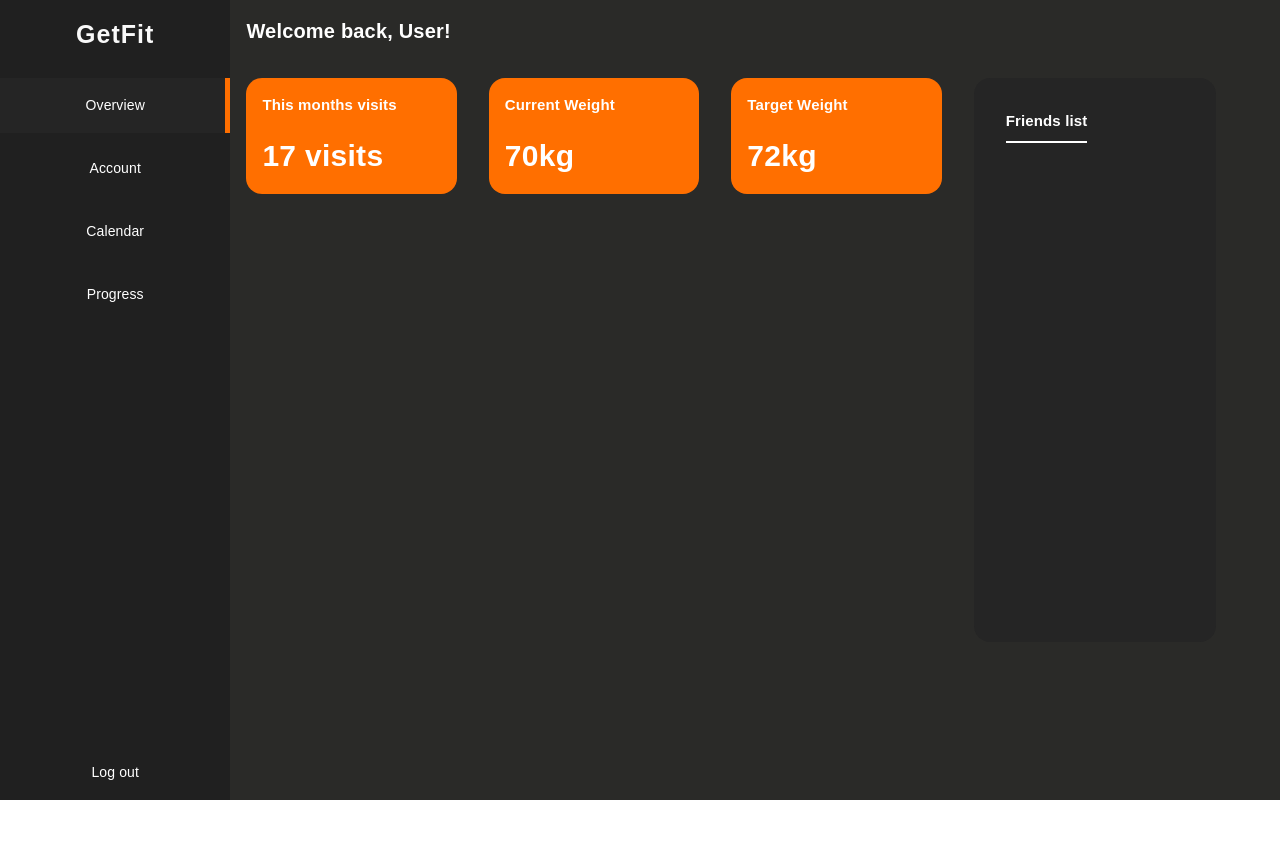
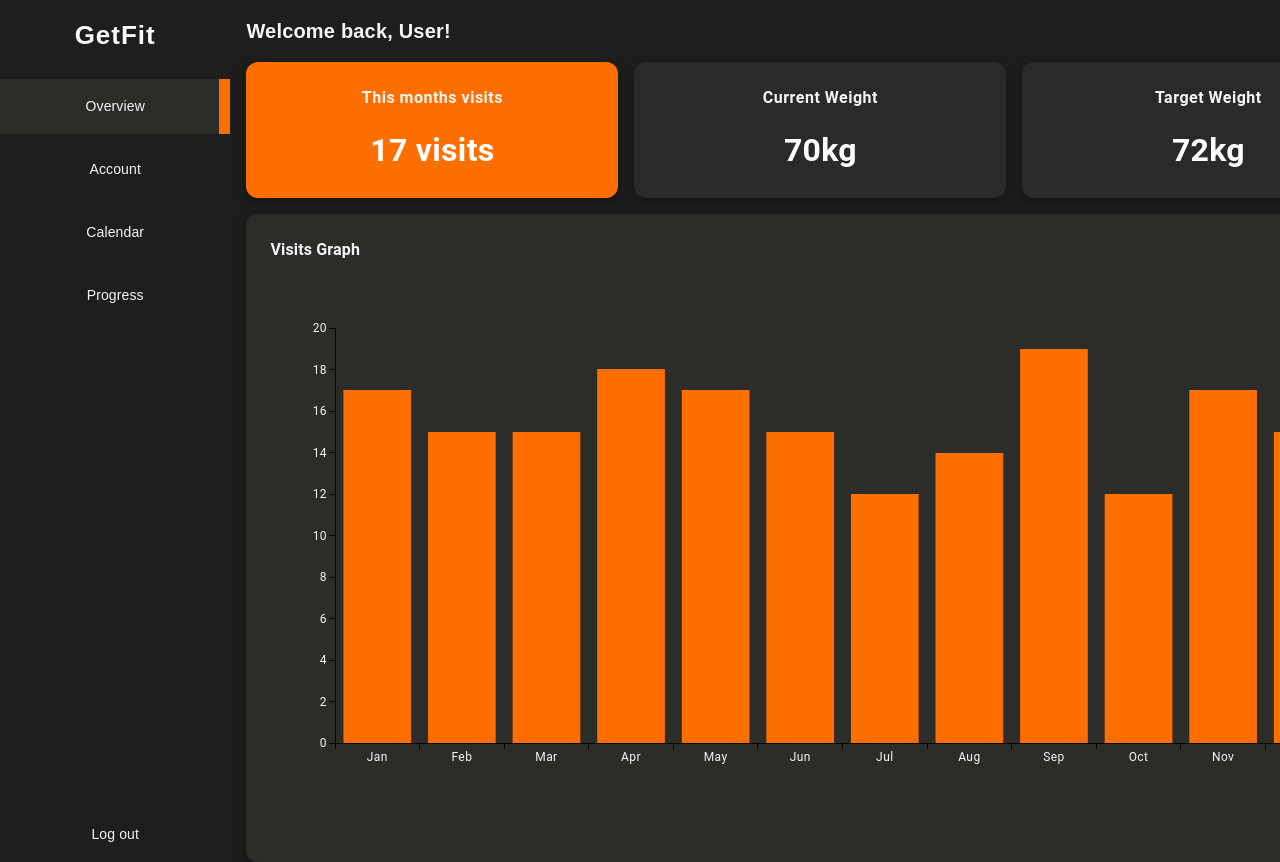
Before and after one commit to Plymouth-University/cousework-JoshuaCavanagh53, a React (Create React App) app in the folder GetFit/frontend/: page /home in a window 1280 px wide. Before the commit the page ends 800 px from the top, so only its background shows below. Built offline with nearby package versions, Linux system fonts and the light colour scheme.

Commit message:
Completion of overview page.
I have completed the final design of the "Overview" page.

```diff
--- a/GetFit/frontend/package.json
+++ b/GetFit/frontend/package.json
@@ -6,6 +6,7 @@
     "@emotion/react": "^11.14.0",
     "@emotion/styled": "^11.14.1",
     "@mui/material": "^7.3.5",
+    "@mui/x-charts": "^8.19.0",
     "@testing-library/dom": "^10.4.1",
     "@testing-library/jest-dom": "^6.9.1",
     "@testing-library/react": "^16.3.0",
--- a/GetFit/frontend/src/Main.js
+++ b/GetFit/frontend/src/Main.js
@@ -1,38 +1,27 @@
 import React, { useState } from "react";
 
-import {
-  Box,
-  Typography,
-} from "@mui/material";
+import { Box, Typography } from "@mui/material";
+import { BarChart } from "@mui/x-charts/BarChart";
 
 const MainPage = () => {
-
   const [overview, selectOverview] = useState(true);
   const [account, selectAccount] = useState(false);
 
-  if (overview) return (
-
-    // Overall Container
-    <Box
-      display="flex"
-      minHeight="100vh"
-      sx={{
-        bgcolor: '#1E1E1C',
-      }}
-    >
+  if (overview)
+    return (
+      <Box display="flex" minHeight="100vh" sx={{ bgcolor: "#1E1E1C" }}>
         {/* Sidebar */}
         <Box
           sx={{
-          width: '18%',
-          minHeight: '100vh',
-          bgcolor: '#202020ff',
-          padding: 0,
-          display: 'flex',
-          flexDirection: 'column',
-          alignItems: 'center',     // Horizontally center content
+            width: "18%",
+            minHeight: "100vh",
+            bgcolor: "linear-gradient(to bottom, #2A2A2A, #1E1E1C)",
+            display: "flex",
+            flexDirection: "column",
+            alignItems: "center",
           }}
         >
-        {/* Logo + Text */}
+          {/* Logo */}
           <Box
             display="flex"
             alignItems="end"
@@ -40,146 +29,81 @@ const MainPage = () => {
             gap={2}
             margin={2}
           >
-
             <Typography
               sx={{
-              color: '#f9f9f9ff',
-              fontWeight: 'bold',
-              fontSize: '25px',
-              letterSpacing: '1px',
-              fontFamily: 'Arial, sans-serif'
+                color: "#f9f9f9",
+                fontWeight: "bold",
+                fontSize: "26px",
+                letterSpacing: "1px",
+                fontFamily: "Arial, sans-serif",
               }}
             >
               GetFit
             </Typography>
           </Box>
 
+          {/* Sidebar Items */}
+          {["Overview", "Account", "Calendar", "Progress"].map((item, idx) => (
+            <Box
+              key={idx}
+              onClick={() => {
+                if (item === "Account") {
+                  selectOverview(false);
+                  selectAccount(true);
+                }
+              }}
+              sx={{
+                mt: 1,
+                width: "100%",
+                height: "55px",
+                cursor: "pointer",
+                background:
+                  item === "Overview"
+                    ? "linear-gradient(to right, #2C2C29 95%, #FF6F00 95%)"
+                    : "transparent",
+                "&:hover": {
+                  background:
+                    "linear-gradient(to right, #2C2C29 95%, #FF6F00 95%)",
+                },
+                display: "flex",
+                alignItems: "center",
+                justifyContent: "center",
+                transition: "background 0.3s ease",
+              }}
+            >
+              <Typography
+                sx={{
+                  fontSize: "14px",
+                  fontFamily: "Arial, sans-serif",
+                  color: "#F5F5F5",
+                }}
+              >
+                {item}
+              </Typography>
+            </Box>
+          ))}
+
+          {/* Log out */}
           <Box
             sx={{
-            marginTop: 1,
-            width: '100%',
-            height: '55px',
-
-            background: 'linear-gradient(to right, #252525ff 98%, #FF6F00 98%)',
-
-            textAlign: 'center',
-            display: 'flex',
-            alignItems: 'center',
-            justifyContent: 'center',}}>
-
+              mt: "auto",
+              width: "100%",
+              height: "55px",
+              "&:hover": {
+                background:
+                  "linear-gradient(to right, #2C2C29 95%, #FF6F00 95%)",
+              },
+              display: "flex",
+              alignItems: "center",
+              justifyContent: "center",
+              cursor: "pointer",
+            }}
+          >
             <Typography
               sx={{
-                fontSize: '14px',
-                fontFamily: 'Arial, sans-serif',
-                textAlign: 'center',
-                color: 'white'
-              }}
-            >
-              Overview
-            </Typography>
-
-
-        </Box>
-
-        <Box
-          sx={{
-            marginTop: 1,
-            width: '100%',
-            height: '55px',
-            '&:hover': {
-                background: 'linear-gradient(to right, #252525ff 98%, #FF6F00 98%)'
-            },
-            textAlign: 'center',
-            display: 'flex',
-            alignItems: 'center',
-            justifyContent: 'center',}}>
-
-            <Typography
-              sx={{
-                fontSize: '14px',
-                fontFamily: 'Arial, sans-serif',
-                textAlign: 'center',
-                color: 'white'
-              }}
-            >
-              Account
-            </Typography>
-        </Box>
-
-        <Box
-
-          sx={{
-            marginTop: 1,
-            width: '100%',
-            height: '55px',
-            '&:hover': {
-                background: 'linear-gradient(to right, #252525ff 98%, #FF6F00 98%)'
-            },
-            textAlign: 'center',
-            display: 'flex',
-            alignItems: 'center',
-            justifyContent: 'center',}}>
-
-            <Typography
-              sx={{
-                fontSize: '14px',
-                fontFamily: 'Arial, sans-serif',
-                textAlign: 'center',
-                color: 'white'
-              }}
-            >
-              Calendar
-            </Typography>
-        </Box>
-
-        <Box
-          onClick={() => {
-            selectOverview(false);
-            selectAccount(true);
-          }}
-          sx={{
-            marginTop: 1,
-            width: '100%',
-            height: '55px',
-            '&:hover': {
-                background: 'linear-gradient(to right, #252525ff 98%, #FF6F00 98%)'
-            },
-            textAlign: 'center',
-            display: 'flex',
-            alignItems: 'center',
-            justifyContent: 'center',}}>
-
-            <Typography
-              sx={{
-                fontSize: '14px',
-                fontFamily: 'Arial, sans-serif',
-                textAlign: 'center',
-                color: 'white'
-              }}
-            >
-              Progress
-            </Typography>
-        </Box>
-
-        <Box
-          sx={{
-            marginTop: "auto",
-            width: '100%',
-            height: '55px',
-            '&:hover': {
-                background: 'linear-gradient(to right, #252525ff 98%, #FF6F00 98%)'
-            },
-            textAlign: 'center',
-            display: 'flex',
-            alignItems: 'center',
-            justifyContent: 'center',}}>
-
-            <Typography
-              sx={{
-                fontSize: '14px',
-                fontFamily: 'Arial, sans-serif',
-                textAlign: 'center',
-                color: 'white'
+                fontSize: "14px",
+                fontFamily: "Arial, sans-serif",
+                color: "#F5F5F5",
               }}
             >
               Log out
@@ -191,218 +115,188 @@ const MainPage = () => {
         <Box
           sx={{
             flex: 1,
-          minHeight: '100vh',
-          width: '100%',
-          bgcolor: '#2a2a28ff',
+            minHeight: "100vh",
+            bgcolor: "#1E1E1C",
+            overflow: "hidden",
           }}
         >
-        {/* Main content goes here */}
-
           <Typography
             sx={{
-            color: 'white',
+              color: "#F5F5F5",
               margin: 2,
-            fontSize: '20px',
-            fontWeight: 'bold',
-            fontFamily: 'Arial, sans-serif'
+              fontSize: "20px",
+              fontWeight: "600",
+              fontFamily: "Arial, sans-serif",
             }}
           >
             Welcome back, User!
           </Typography>
+
+          {/* Responsive Cards Row */}
           <Box
             sx={{
-            display: 'flex',
-            flexDirection: 'row',
-            width: '100%',
-            margin: 0,
-            padding: 0,
-            justifyContent: 'start',
-            alignItems: 'flex-start',
-
+              display: "flex",
+              width: "100%",
+              boxSizing: "border-box",
+              px: 2,
+              gap: 2,
+              alignItems: "flex-start",
             }}
           >
             <Box
+              sx={{ flex: 3, display: "flex", flexDirection: "column", gap: 2 }}
+            >
+              {/* Stat cards */}
+              <Box sx={{ display: "flex", gap: 2 }}>
+                {[
+                  { title: "This months visits", value: "17 visits" },
+                  { title: "Current Weight", value: "70kg" },
+                  { title: "Target Weight", value: "72kg" },
+                ].map((card, i) => (
+                  <Box
+                    key={i}
                     sx={{
-              padding: 2,
-              minWidth: '17%',
-              height: 'auto',
-              background: '#FF6F00',
-              margin: 2,
-              borderRadius: 4,
-              display: 'flex',
-              flexDirection: 'column',
-              alignItems: 'flex-start',
+                      flex: 1,
+                      p: 3,
+                      bgcolor:
+                        card.title === "This months visits"
+                          ? "#FF6F00"
+                          : card.title === "Current Weight"
+                          ? "#2b2929ff"
+                          : "#2b2929ff",
 
-
-            }}>
+                      borderRadius: 3,
+                      boxShadow: "0 4px 12px rgba(0,0,0,0.4)",
+                      display: "flex",
+                      flexDirection: "column",
+                      alignItems: "center",
+                      transition: "transform 0.2s ease, box-shadow 0.2s ease",
+                      "&:hover": {
+                        transform: "translateY(-4px)",
+                        boxShadow: "0 6px 16px rgba(0,0,0,0.6)",
+                      },
+                    }}
+                  >
                     <Typography
                       sx={{
-                      color: 'white',
-                      fontSize: '15px',
-                      fontWeight: 'bold',
-                      fontFamily: 'Arial, sans-serif',
-                      textAlign: 'center'
-
+                        color: "#F5F5F5",
+                        fontWeight: "600",
+                        fontSize: "16px",
+                        letterSpacing: "0.5px",
                       }}
                     >
-                      This months visits
+                      {card.title}
+                    </Typography>
+                    <Typography
+                      sx={{
+                        color: "white",
+                        fontSize: "32px",
+                        fontWeight: "bold",
+                        mt: 2,
+                      }}
+                    >
+                      {card.value}
+                    </Typography>
+                  </Box>
+                ))}
+              </Box>
+
+              {/* Visits Graph card */}
+              <Box
+                sx={{
+                  p: 3,
+                  bgcolor: "#2C2C29",
+                  borderRadius: 3,
+                  boxShadow: "0 4px 12px rgba(0,0,0,0.4)",
+                  height: "600px",
+                  display: "flex",
+                  flexDirection: "column",
+                }}
+              >
+                <Typography sx={{ color: "#F5F5F5", fontWeight: "600", mb: 2 }}>
+                  Visits Graph
                 </Typography>
 
+                <BarChart
+                  xAxis={[
+                    {
+                      data: [
+                        "Jan",
+                        "Feb",
+                        "Mar",
+                        "Apr",
+                        "May",
+                        "Jun",
+                        "Jul",
+                        "Aug",
+                        "Sep",
+                        "Oct",
+                        "Nov",
+                        "Dec",
+                      ],
+                    },
+                  ]}
+                  series={[
+                    {
+                      data: [17, 15, 15, 18, 17, 15, 12, 14, 19, 12, 17, 15],
+                      color: "#FF6F00",
+                    },
+                  ]}
+                  width={1100}
+                  height={500}
+                  margin={{ top: 20, right: 20, bottom: 40, left: 20 }}
+                  sx={{
+                    "& .MuiChartsAxis-root text": { fill: "#F5F5F5" },
+                    "& .MuiChartsLegend-root text": { fill: "#B0B0B0" },
+                    "& .MuiChartsAxis-line": { stroke: "#B0B0B0" },
+                    "& .MuiChartsAxis-tick": { stroke: "#B0B0B0" },
+                  }}
+                />
+              </Box>
+            </Box>
+
+            {/* Friends card */}
+            <Box
+              sx={{
+                flex: 1,
+                p: 3,
+                bgcolor: "#2C2C29",
+                borderRadius: 3,
+                boxShadow: "0 4px 12px rgba(0,0,0,0.4)",
+                minHeight: "750px",
+              }}
+            >
               <Typography
                 sx={{
-                      color: 'white',
-                      fontSize: '30px',
-                      fontFamily: 'Arial, sans-serif',
-                      textAlign: 'center',
-                      fontWeight: 'bold',
-                      marginTop: 2
-                      }}>
-                          17 visits
-                      </Typography>
-
-          </Box>
-
-          <Box
-            sx={{
-              padding: 2,
-              minWidth: '17%',
-              height: 'auto',
-              background: '#FF6F00',
-              margin: 2,
-              borderRadius: 4,
-              display: 'flex',
-              flexDirection: 'column',
-              alignItems: 'flex-start',
-
-
-            }}>
-              <Typography
-                  sx={{
-                      color: 'white',
-                      fontSize: '15px',
-                      fontWeight: 'bold',
-                      fontFamily: 'Arial, sans-serif',
-                      textAlign: 'center'
-
-                  }}
-                  >
-                    Current Weight
-                  </Typography>
-
-              <Typography
-                  sx={{
-                      color: 'white',
-                      fontSize: '30px',
-                      fontFamily: 'Arial, sans-serif',
-                      textAlign: 'center',
-                      fontWeight: 'bold',
-                      marginTop: 2
-                      }}>
-                          70kg
-                      </Typography>
-          </Box>
-
-          <Box
-            sx={{
-              padding: 2,
-              minWidth: '17%',
-              height: 'auto',
-              background: '#FF6F00',
-              margin: 2,
-              borderRadius: 4,
-              display: 'flex',
-              flexDirection: 'column',
-              alignItems: 'flex-start',
-
-
-            }}>
-              <Typography
-                  sx={{
-                      color: 'white',
-                      fontSize: '15px',
-                      fontWeight: 'bold',
-                      fontFamily: 'Arial, sans-serif',
-                      textAlign: 'center'
-
-                  }}
-                  >
-                    Target Weight
-                  </Typography>
-
-              <Typography
-                  sx={{
-                      color: 'white',
-                      fontSize: '30px',
-                      fontFamily: 'Arial, sans-serif',
-                      textAlign: 'center',
-                      fontWeight: 'bold',
-                      marginTop: 2
-                      }}>
-                          72kg
-                      </Typography>
-          </Box>
-
-          <Box
-            sx={{
-              padding: 4,
-              minWidth: '17%',
-              height: '500px',
-              background: '#252525ff',
-              margin: 2,
-              borderRadius: 4,
-              display: 'flex',
-              flexDirection: 'column',
-              alignItems: 'flex-start',
-
-
-            }}>
-              <Typography
-                  sx={{
-                      color: 'white',
-                      fontSize: '15px',
-                      fontWeight: 'bold',
-                      fontFamily: 'Arial, sans-serif',
-                      textAlign: 'start',
-                      margin: 0,
-                      borderBottom: '2px solid white',
-                      paddingBottom: 1,
-
-
-
+                  color: "#F5F5F5",
+                  fontWeight: "600",
+                  borderBottom: "2px solid #FFFFFF",
+                  pb: 1,
                 }}
               >
                 Friends list
               </Typography>
-
-
             </Box>
           </Box>
         </Box>
       </Box>
     );
 
-  if (account) return (
-     // Overall Container
-    <Box
-      display="flex"
-      minHeight="100vh"
-      sx={{
-        bgcolor: '#1E1E1C',
-      }}
-    >
+  if (account)
+    return (
+      <Box display="flex" minHeight="100vh" sx={{ bgcolor: "#1E1E1C" }}>
         {/* Sidebar */}
         <Box
           sx={{
-          width: '18%',
-          minHeight: '100vh',
-          bgcolor: '#2A2A2A',
-          padding: 0,
-          display: 'flex',
-          flexDirection: 'column',
-          alignItems: 'center',     // Horizontally center content
+            width: "18%",
+            minHeight: "100vh",
+            bgcolor: "linear-gradient(to bottom, #2A2A2A, #1E1E1C)",
+            display: "flex",
+            flexDirection: "column",
+            alignItems: "center",
           }}
         >
-        {/* Logo + Text */}
+          {/* Logo */}
           <Box
             display="flex"
             alignItems="end"
@@ -410,49 +304,43 @@ const MainPage = () => {
             gap={2}
             margin={2}
           >
-
             <Typography
               sx={{
-              color: '#f9f9f9ff',
-              fontWeight: 'bold',
-              fontSize: '25px',
-              letterSpacing: '1px',
-              fontFamily: 'Arial, sans-serif'
+                color: "#f9f9f9",
+                fontWeight: "bold",
+                fontSize: "26px",
+                letterSpacing: "1px",
+                fontFamily: "Arial, sans-serif",
               }}
             >
               GetFit
             </Typography>
           </Box>
 
+          {/* Sidebar Items */}
           <Box
             onClick={() => {
               selectOverview(true);
               selectAccount(false);
             }}
             sx={{
-            marginTop: 1,
-            width: '100%',
-            height: '55px',
-            ":hover": {
-                background: 'linear-gradient(to right, #252525ff 98%, #FF6F00 98%)'
+              mt: 1,
+              width: "100%",
+              height: "55px",
+              cursor: "pointer",
+              "&:hover": {
+                background:
+                  "linear-gradient(to right, #2C2C29 95%, #FF6F00 95%)",
               },
-            textAlign: 'center',
-            display: 'flex',
-            alignItems: 'center',
-            justifyContent: 'center',}}>
-
-            <Typography
-              sx={{
-                fontSize: '14px',
-                fontFamily: 'Arial, sans-serif',
-                textAlign: 'center',
-                color: 'white'
+              display: "flex",
+              alignItems: "center",
+              justifyContent: "center",
+              transition: "background 0.3s ease",
             }}
           >
+            <Typography sx={{ fontSize: "14px", color: "#F5F5F5" }}>
               Overview
             </Typography>
-
-
           </Box>
 
           <Box
@@ -461,50 +349,63 @@ const MainPage = () => {
               selectAccount(true);
             }}
             sx={{
-            marginTop: 1,
-            width: '100%',
-            height: '55px',
-
-            background: 'linear-gradient(to right, #252525ff 98%, #FF6F00 98%)',
-
-            textAlign: 'center',
-            display: 'flex',
-            alignItems: 'center',
-            justifyContent: 'center',}}>
-
-            <Typography
-              sx={{
-                fontSize: '14px',
-                fontFamily: 'Arial, sans-serif',
-                textAlign: 'center',
-                color: 'white'
+              mt: 1,
+              width: "100%",
+              height: "55px",
+              background: "linear-gradient(to right, #2C2C29 95%, #FF6F00 95%)",
+              display: "flex",
+              alignItems: "center",
+              justifyContent: "center",
+              transition: "background 0.3s ease",
             }}
           >
+            <Typography sx={{ fontSize: "14px", color: "#F5F5F5" }}>
               Account
             </Typography>
           </Box>
 
+          {["Calendar", "Progress"].map((item, idx) => (
+            <Box
+              key={idx}
+              sx={{
+                mt: 1,
+                width: "100%",
+                height: "55px",
+                cursor: "pointer",
+                "&:hover": {
+                  background:
+                    "linear-gradient(to right, #2C2C29 95%, #FF6F00 95%)",
+                },
+                display: "flex",
+                alignItems: "center",
+                justifyContent: "center",
+                transition: "background 0.3s ease",
+              }}
+            >
+              <Typography sx={{ fontSize: "14px", color: "#F5F5F5" }}>
+                {item}
+              </Typography>
+            </Box>
+          ))}
+
+          {/* Log out */}
           <Box
             sx={{
-            marginTop: "auto",
-            width: '100%',
-            height: '55px',
-            '&:hover': {
-                background: 'linear-gradient(to right, #252525ff 98%, #FF6F00 98%)'
+              mt: "auto",
+              width: "100%",
+              height: "55px",
+              cursor: "pointer",
+              "&:hover": {
+                background:
+                  "linear-gradient(to right, #2C2C29 95%, #FF6F00 95%)",
               },
-            textAlign: 'center',
-            display: 'flex',
-            alignItems: 'center',
-            justifyContent: 'center',}}>
-
-            <Typography
-              sx={{
-                fontSize: '14px',
-                fontFamily: 'Arial, sans-serif',
-                textAlign: 'center',
-                color: 'white'
+              display: "flex",
+              alignItems: "center",
+              justifyContent: "center",
+              transition: "background 0.3s ease",
             }}
           >
+            <Typography sx={{ fontSize: "14px", color: "#F5F5F5" }}>
               Log out
             </Typography>
           </Box>
@@ -514,28 +415,27 @@ const MainPage = () => {
         <Box
           sx={{
             flexGrow: 1,
-          minHeight: '100vh',
-          bgcolor: '#1E1E1C',
+            minHeight: "100vh",
+            bgcolor: "#1E1E1C",
+            p: 3,
           }}
         >
-        {/* Main content goes here */}
-
           <Typography
             sx={{
-            color: 'white',
-            margin: 4,
-            fontSize: '20px',
-            fontWeight: 'bold',
-            fontFamily: 'Arial, sans-serif'
+              color: "#F5F5F5",
+              fontSize: "22px",
+              fontWeight: "600",
+              fontFamily: "Arial, sans-serif",
+              mb: 3,
             }}
           >
             Welcome back, User!
           </Typography>
 
+
         </Box>
       </Box>
     );
-
 };
 
 export default MainPage;
```
Also changed, not shown: 1 other file (tests, documents, lock files or other folders). Lines whose indentation alone changed are shown as unchanged.
